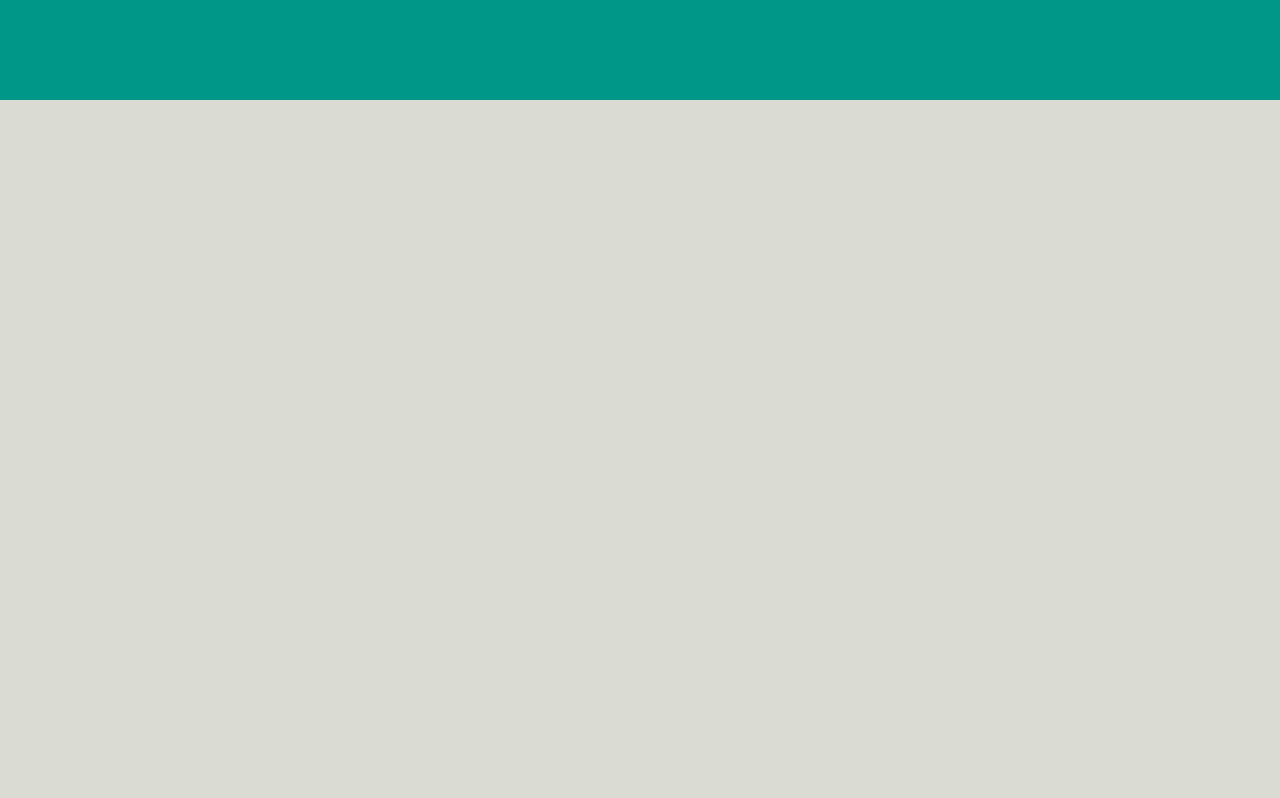
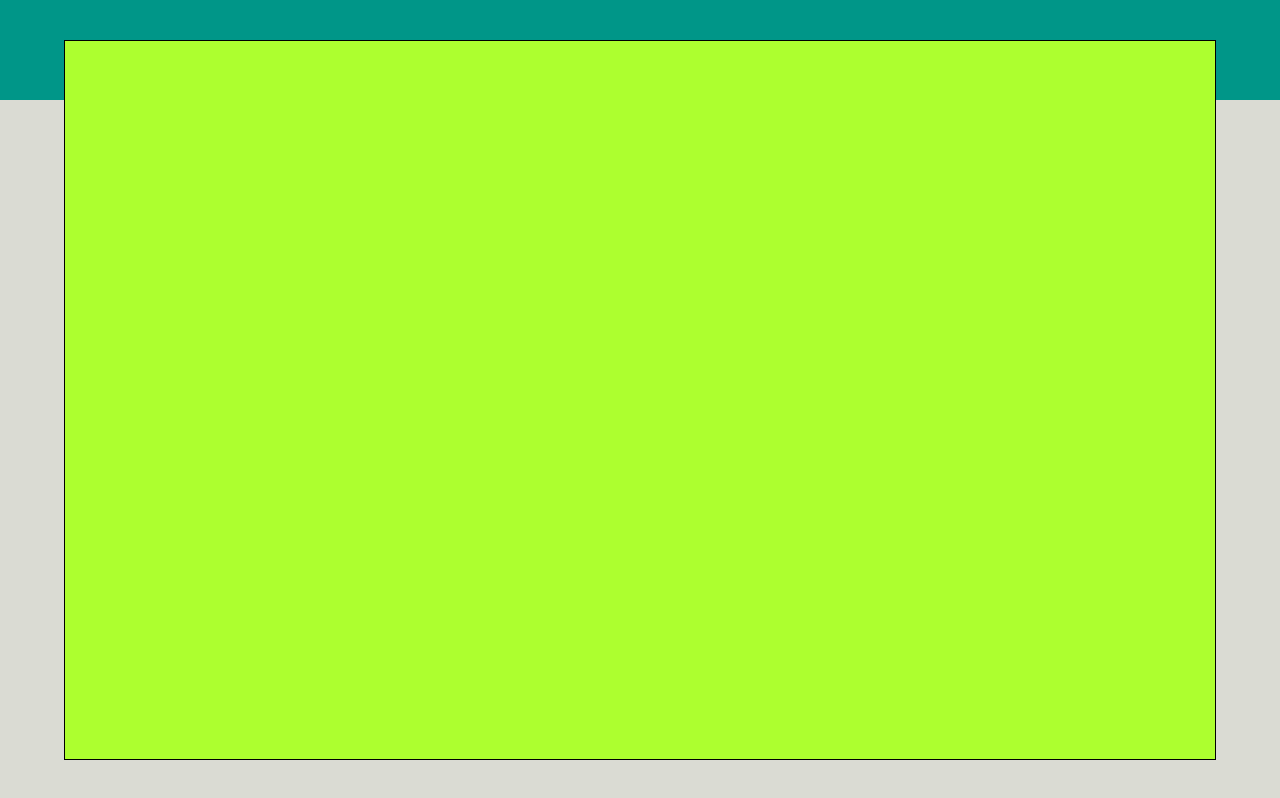
Before and after one commit to Clipper4rancione/vue-boolzapp, a plain HTML site: page milestone 1/index.html in a window 1280 px wide. Drawn offline with nearby package versions, Linux system fonts and the light colour scheme.

Commit message:
overlayed app container on body and header

```diff
--- a/milestone 1/css/style.css
+++ b/milestone 1/css/style.css
@@ -26,7 +26,11 @@ main {
 }
 
 .app-container {
-
+    height: 90%;
+    width: 90%;
+    margin: 0 auto;
+    position: relative;
+    top: 40px;
     /* debug */
     background-color: greenyellow;
     border: 1px solid black;
```
